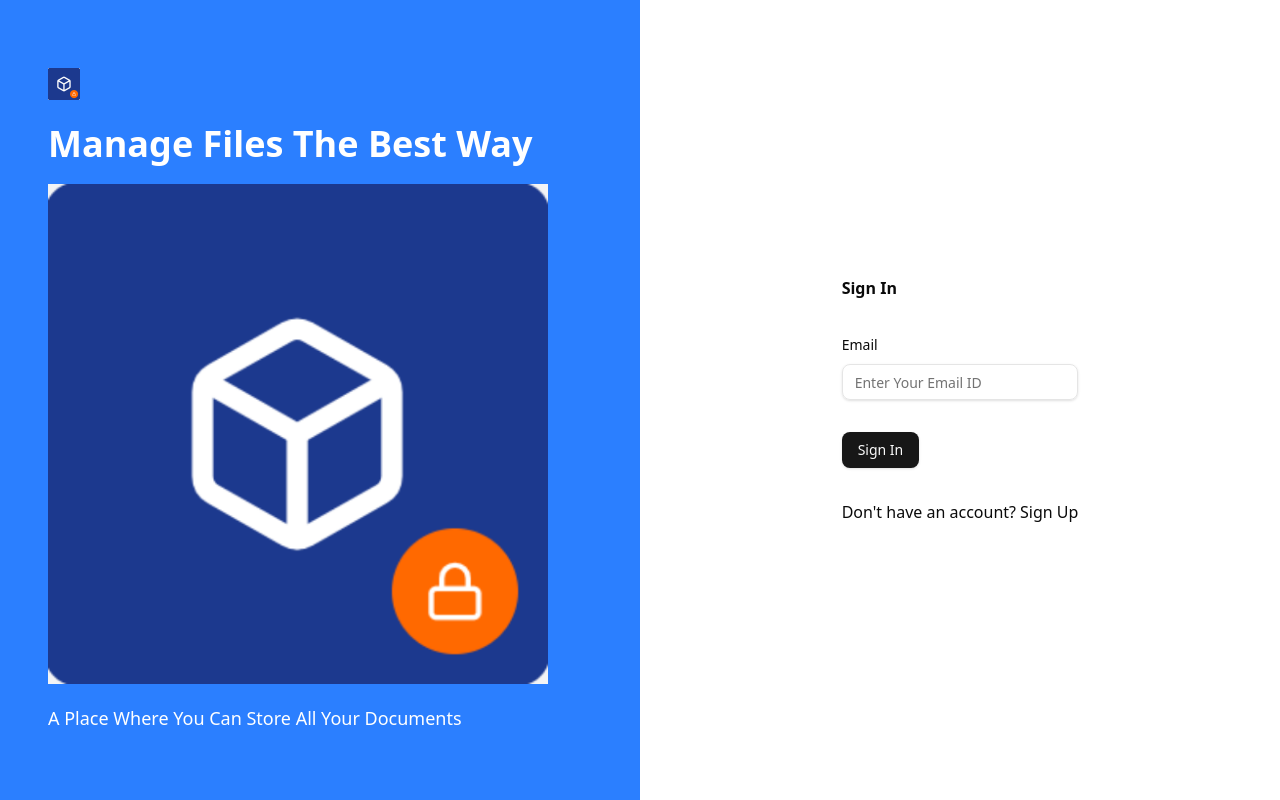
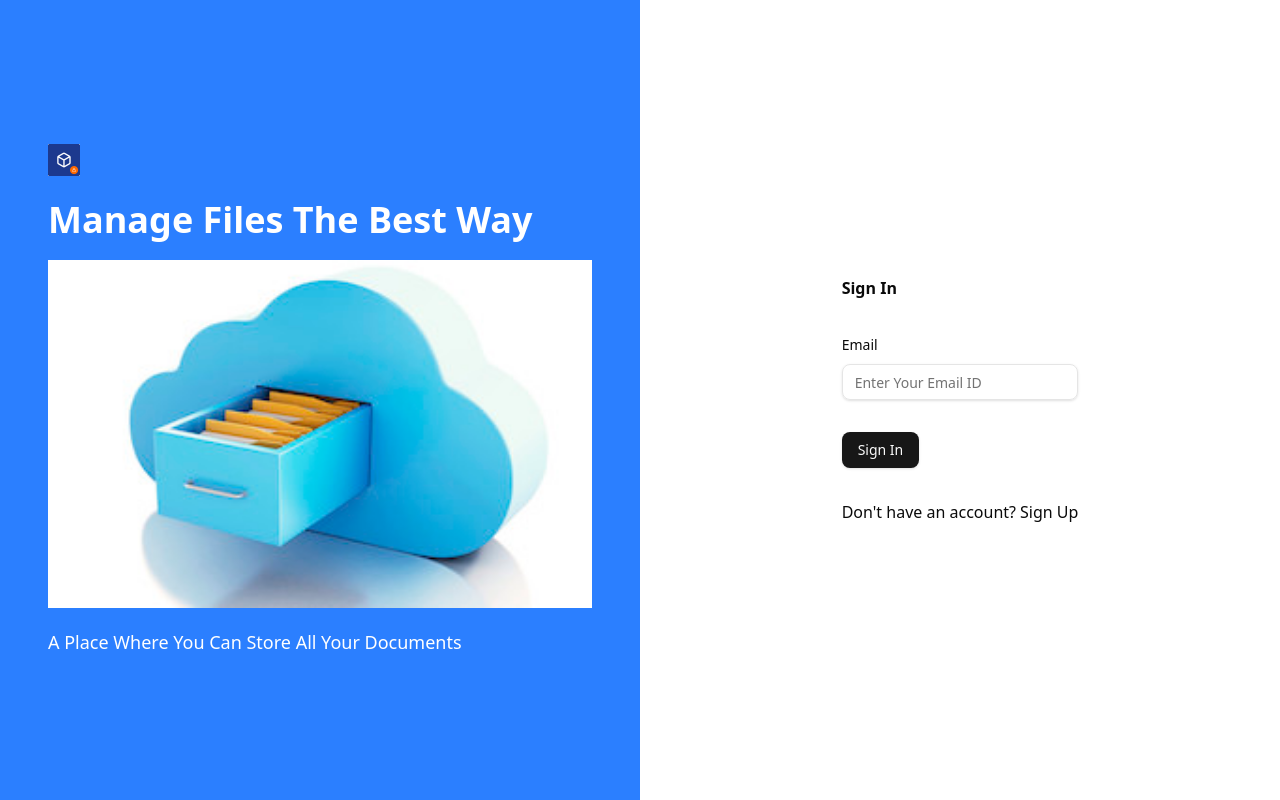
Before and after one commit to architashinde/DriveBox, a Next.js app in the folder drivebox/: page /sign-in in a window 1280 px wide. Built offline with nearby package versions, Linux system fonts and the light colour scheme.

Commit message:
added jpg

```diff
--- a/drivebox/src/app/(auth)/layout.tsx
+++ b/drivebox/src/app/(auth)/layout.tsx
@@ -19,7 +19,7 @@ const Layout = ({ children }: { children: React.ReactNode }) => {
           <h1 className="text-4xl font-bold">
             Manage Files The Best Way
           </h1>
-          <Image src="/logoo.png" alt="DriveBox logo" width={500} height={500} />
+          <Image src="/storage.jpg" alt="DriveBox" width={700} height={700} />
 
           <p className="text-lg">
             A Place Where You Can Store All Your Documents
```
Also changed, not shown: drivebox/public/storage.jpg (added).
